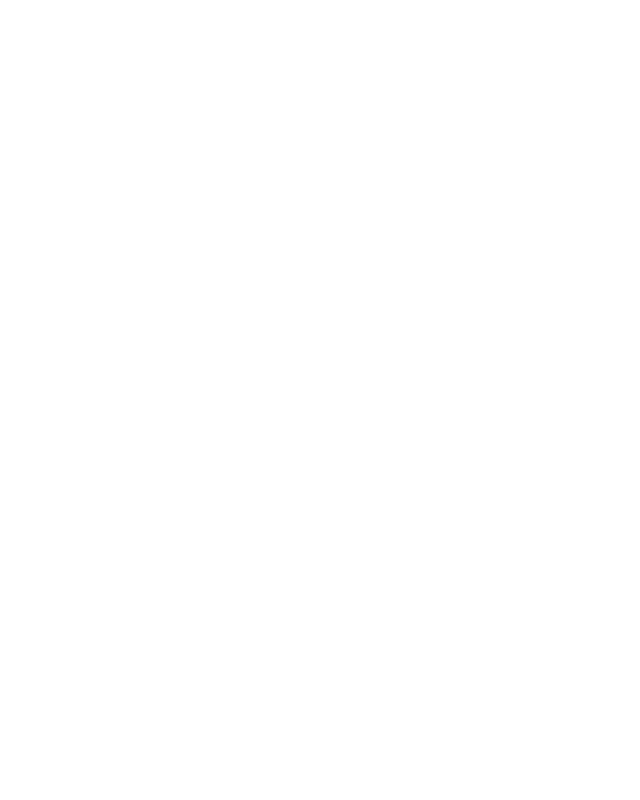
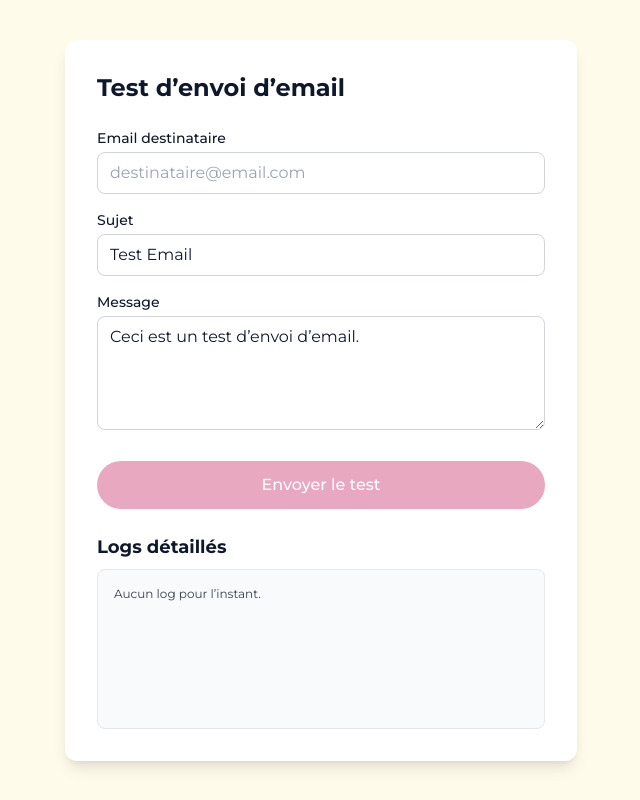
Before and after one commit to agat-dev/la-petite-vitrine-3, a React (Vite) app: page /test-email in a window 1280 px wide. Before the commit this address had no page. Shown: the whole page, without its empty margins (319-959 px from the left). Built offline with nearby package versions, Linux system fonts and the light colour scheme.

Commit message:
resend v0

```diff
--- a/src/App.tsx
+++ b/src/App.tsx
@@ -7,6 +7,7 @@ import { EcommercePage } from './pages/Ecommerce';
 import { LoginPage } from './pages/Login';
 import { AuthProvider } from './components/auth/AuthProvider';
 import { Success } from './pages/Success';
+import TestEmailPage from './pages/TestEmailPage';
 
 function App() {
   return (
@@ -21,6 +22,7 @@ function App() {
             <Route path="/mentions-legales" element={<MentionsLegalesPage />} />
             <Route path="/politique-confidentialite" element={<PolitiqueConfidentialitePage />} />
             <Route path="/success" element={<Success />} />
+            <Route path="/test-email" element={<TestEmailPage />} />
           </Routes>
         </Router>
       </div>
--- /dev/null
+++ b/src/pages/TestEmailPage.tsx
@@ -0,0 +1,95 @@
+import React, { useState } from 'react';
+import StyledButton from '../components/ui/styled-button';
+
+export const TestEmailPage: React.FC = () => {
+  const [email, setEmail] = useState('');
+  const [subject, setSubject] = useState('Test Email');
+  const [message, setMessage] = useState('Ceci est un test d’envoi d’email.');
+  const [log, setLog] = useState<string[]>([]);
+  const [loading, setLoading] = useState(false);
+  const [success, setSuccess] = useState<boolean | null>(null);
+
+  const handleSend = async () => {
+    setLoading(true);
+    setLog([`[${new Date().toLocaleTimeString()}] Début de l’envoi…`]);
+    setSuccess(null);
+    try {
+      setLog(prev => [...prev, `[${new Date().toLocaleTimeString()}] Requête API en cours…`]);
+      const response = await fetch('/api/test-email', {
+        method: 'POST',
+        headers: { 'Content-Type': 'application/json' },
+        body: JSON.stringify({ email, subject, message })
+      });
+      const result = await response.json();
+      setLog(prev => [...prev, `[${new Date().toLocaleTimeString()}] Réponse API: ${JSON.stringify(result)}`]);
+      if (result.success) {
+        setSuccess(true);
+        setLog(prev => [...prev, `[${new Date().toLocaleTimeString()}] Email envoyé avec succès !`]);
+      } else {
+        setSuccess(false);
+        setLog(prev => [...prev, `[${new Date().toLocaleTimeString()}] Échec de l’envoi: ${result.error || 'Erreur inconnue'}`]);
+      }
+    } catch (error: any) {
+      setSuccess(false);
+      setLog(prev => [...prev, `[${new Date().toLocaleTimeString()}] Exception: ${error.message}`]);
+    } finally {
+      setLoading(false);
+    }
+  };
+
+  return (
+    <div className="min-h-screen bg-amber-50 flex items-center justify-center p-4">
+      <div className="max-w-lg w-full bg-white rounded-xl shadow-lg p-8 space-y-6">
+        <h1 className="text-2xl font-bold text-blue-gray900 mb-4">Test d’envoi d’email</h1>
+        <div className="space-y-4">
+          <div>
+            <label className="block text-sm font-medium text-blue-gray900 mb-1">Email destinataire</label>
+            <input
+              type="email"
+              value={email}
+              onChange={e => setEmail(e.target.value)}
+              className="w-full px-3 py-2 border rounded-lg focus:outline-none focus:ring-2 focus:ring-amber-500 border-gray-300"
+              placeholder="destinataire@email.com"
+            />
+          </div>
+          <div>
+            <label className="block text-sm font-medium text-blue-gray900 mb-1">Sujet</label>
+            <input
+              type="text"
+              value={subject}
+              onChange={e => setSubject(e.target.value)}
+              className="w-full px-3 py-2 border rounded-lg focus:outline-none focus:ring-2 focus:ring-amber-500 border-gray-300"
+            />
+          </div>
+          <div>
+            <label className="block text-sm font-medium text-blue-gray900 mb-1">Message</label>
+            <textarea
+              value={message}
+              onChange={e => setMessage(e.target.value)}
+              rows={4}
+              className="w-full px-3 py-2 border rounded-lg focus:outline-none focus:ring-2 focus:ring-amber-500 border-gray-300"
+            />
+          </div>
+        </div>
+        <StyledButton
+          variant="primary"
+          onClick={handleSend}
+          disabled={loading || !email}
+          className="w-full mt-4"
+        >
+          {loading ? 'Envoi…' : 'Envoyer le test'}
+        </StyledButton>
+        <div className="mt-6">
+          <h2 className="text-lg font-semibold text-blue-gray900 mb-2">Logs détaillés</h2>
+          <div className="bg-gray-50 border border-gray-200 rounded-lg p-4 text-xs text-gray-700 h-40 overflow-auto">
+            {log.length === 0 ? <span>Aucun log pour l’instant.</span> : log.map((l, i) => <div key={i}>{l}</div>)}
+          </div>
+          {success === true && <p className="text-green-600 mt-2">Email envoyé avec succès !</p>}
+          {success === false && <p className="text-red-600 mt-2">Échec de l’envoi.</p>}
+        </div>
+      </div>
+    </div>
+  );
+};
+
+export default TestEmailPage;
```
